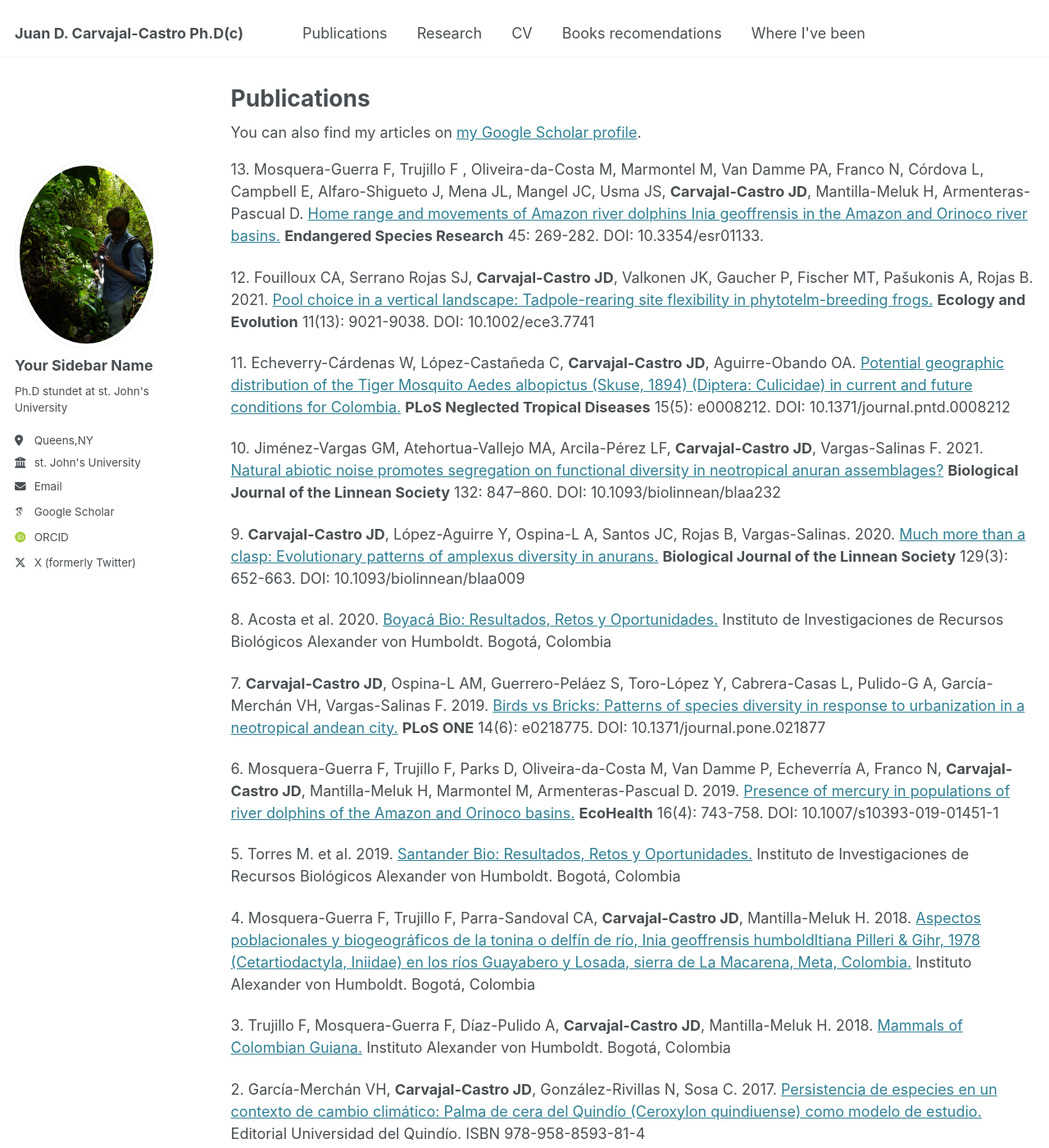
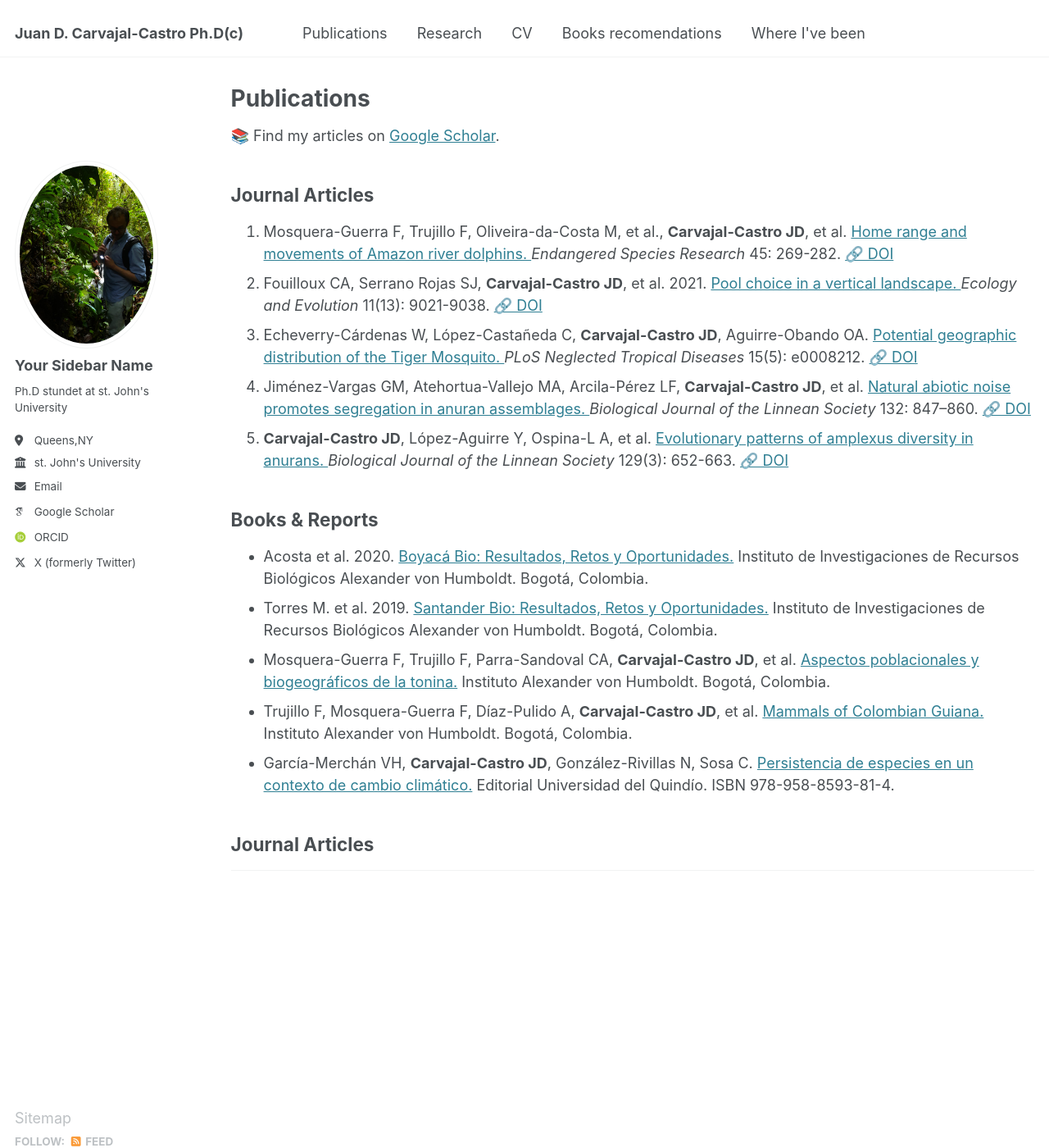
Before and after one commit to carvajaljcastro/carvajaljcastro.github.io, a Jekyll site: the page built from _pages/publications.html, in a window 1280 px wide and 1400 px high. Shown: the whole window at 82% size. Built offline with Jekyll 4.4.1, drawn with Linux system fonts in a browser that asks for light colours; some web fonts are replaced; some of the changed text lies outside the part shown.

Commit message:
commit # 12

```diff
--- a/_pages/publications.html
+++ b/_pages/publications.html
@@ -5,54 +5,100 @@ permalink: /publications/
 author_profile: true
 ---
 
+<!-- Google Scholar Link -->
 {% if site.author.googlescholar %}
-  <div class="wordwrap">You can also find my articles on <a href="{{site.author.googlescholar}}">my Google Scholar profile</a>.</div>
+<div class="scholar-box">
+  <p>📚 Find my articles on <a href="{{site.author.googlescholar}}" target="_blank">Google Scholar</a>.</p>
+</div>
 {% endif %}
 
+<!-- Publications List -->
+<h2>Journal Articles</h2>
+<ol class="publication-list">
+  <li>
+    Mosquera-Guerra F, Trujillo F, Oliveira-da-Costa M, et al., <b>Carvajal-Castro JD</b>, et al.
+    <a href="/Publication_folder/Home range and movements of Amazon river.pdf">
+      Home range and movements of Amazon river dolphins.
+    </a> <i>Endangered Species Research</i> 45: 269-282.
+    <a href="https://doi.org/10.3354/esr01133" target="_blank">🔗 DOI</a>
+  </li>
 
-<p> 13. Mosquera-Guerra F, Trujillo F , Oliveira-da-Costa M, Marmontel M, Van Damme PA, Franco N, Córdova L, Campbell E, Alfaro-Shigueto J, Mena JL, Mangel JC, Usma JS, <b>Carvajal-Castro JD</b>, Mantilla-Meluk H, Armenteras-Pascual D. <a href="/Publication_folder/Home range and movements of Amazon river.pdf">Home range and movements of Amazon river dolphins Inia geoffrensis in the Amazon and Orinoco river basins.</a> <b>Endangered Species Research</b> 45: 269-282. DOI: 10.3354/esr01133. </p>
+  <li>
+    Fouilloux CA, Serrano Rojas SJ, <b>Carvajal-Castro JD</b>, et al. 2021.
+    <a href="/Publication_folder/Ecology and Evolution - 2021 - Fouilloux.pdf">
+      Pool choice in a vertical landscape.
+    </a> <i>Ecology and Evolution</i> 11(13): 9021-9038.
+    <a href="https://doi.org/10.1002/ece3.7741" target="_blank">🔗 DOI</a>
+  </li>
 
-<p> 12. Fouilloux CA, Serrano Rojas SJ, <b>Carvajal-Castro JD</b>, Valkonen JK, Gaucher P, Fischer MT, Pašukonis A, Rojas B. 2021. <a href="/Publication_folder/Ecology and Evolution - 2021 - Fouilloux - Pool choice in a vertical landscape  Tadpole‐rearing site flexibility in.pdf">Pool choice in a vertical landscape: Tadpole-rearing site flexibility in phytotelm-breeding frogs.</a> <b>Ecology and Evolution</b> 11(13): 9021-9038. DOI: 10.1002/ece3.7741 </p>
+  <li>
+    Echeverry-Cárdenas W, López-Castañeda C, <b>Carvajal-Castro JD</b>, Aguirre-Obando OA.
+    <a href="/Publication_folder/Potential geographic distribution of the Tiger Mosquito.pdf">
+      Potential geographic distribution of the Tiger Mosquito.
+    </a> <i>PLoS Neglected Tropical Diseases</i> 15(5): e0008212.
+    <a href="https://doi.org/10.1371/journal.pntd.0008212" target="_blank">🔗 DOI</a>
+  </li>
 
-<p> 11. Echeverry-Cárdenas W, López-Castañeda C, <b>Carvajal-Castro JD</b>, Aguirre-Obando OA. <a href="/Publication_folder/Potential geographic distribution of the Tiger Mosquito.pdf">Potential geographic distribution of the Tiger Mosquito Aedes albopictus (Skuse, 1894) (Diptera: Culicidae) in current and future conditions for Colombia.</a> <b>PLoS Neglected Tropical Diseases</b> 15(5): e0008212. DOI: 10.1371/journal.pntd.0008212 </p>
+  <li>
+    Jiménez-Vargas GM, Atehortua-Vallejo MA, Arcila-Pérez LF, <b>Carvajal-Castro JD</b>, et al.
+    <a href="/Publication_folder/Assemblages_functional_diversity.pdf">
+      Natural abiotic noise promotes segregation in anuran assemblages.
+    </a> <i>Biological Journal of the Linnean Society</i> 132: 847–860.
+    <a href="https://doi.org/10.1093/biolinnean/blaa232" target="_blank">🔗 DOI</a>
+  </li>
 
-<p> 10. Jiménez-Vargas GM, Atehortua-Vallejo MA, Arcila-Pérez LF, <b>Carvajal-Castro JD</b>, Vargas-Salinas F. 2021. <a href="/Publication_folder/Assemblages_functional_diversity.pdf">Natural abiotic noise promotes segregation on functional diversity in neotropical anuran assemblages?</a> <b>Biological Journal of the Linnean Society</b> 132: 847–860. DOI: 10.1093/biolinnean/blaa232 </p>
+  <li>
+    <b>Carvajal-Castro JD</b>, López-Aguirre Y, Ospina-L A, et al.
+    <a href="/Publication_folder/Carvajal_etal_2020_amplexus.pdf">
+      Evolutionary patterns of amplexus diversity in anurans.
+    </a> <i>Biological Journal of the Linnean Society</i> 129(3): 652-663.
+    <a href="https://doi.org/10.1093/biolinnean/blaa009" target="_blank">🔗 DOI</a>
+  </li>
+</ol>
 
-<p> 9. <b>Carvajal-Castro JD</b>, López-Aguirre Y, Ospina-L A, Santos JC, Rojas B, Vargas-Salinas. 2020. <a href="/Publication_folder/Carvajal_etal_2020_amplexus.pdf">Much more than a clasp: Evolutionary patterns of amplexus diversity in anurans.</a> <b>Biological Journal of the Linnean Society</b> 129(3): 652-663. DOI: 10.1093/biolinnean/blaa009 </p>
+<h2>Books & Reports</h2>
+<ul class="publication-list">
+  <li>
+    Acosta et al. 2020.
+    <a href="#">Boyacá Bio: Resultados, Retos y Oportunidades.</a>
+    Instituto de Investigaciones de Recursos Biológicos Alexander von Humboldt. Bogotá, Colombia.
+  </li>
 
-<p> 8. Acosta et al. 2020. <a href="#">Boyacá Bio: Resultados, Retos y Oportunidades.</a> Instituto de Investigaciones de Recursos Biológicos Alexander von Humboldt. Bogotá, Colombia</p>
+  <li>
+    Torres M. et al. 2019.
+    <a href="#">Santander Bio: Resultados, Retos y Oportunidades.</a>
+    Instituto de Investigaciones de Recursos Biológicos Alexander von Humboldt. Bogotá, Colombia.
+  </li>
 
-<p> 7. <b>Carvajal-Castro JD</b>, Ospina-L AM, Guerrero-Peláez S, Toro-López Y, Cabrera-Casas L, Pulido-G A, García-Merchán VH, Vargas-Salinas F. 2019. <a href="/Publication_folder/Patterns of species diversity in response to urbanization in a Neotropical Andean city.pdf">Birds vs Bricks: Patterns of species diversity in response to urbanization in a neotropical andean city.</a> <b>PLoS ONE</b> 14(6): e0218775. DOI: 10.1371/journal.pone.021877 </p>
+  <li>
+    Mosquera-Guerra F, Trujillo F, Parra-Sandoval CA, <b>Carvajal-Castro JD</b>, et al.
+    <a href="#">Aspectos poblacionales y biogeográficos de la tonina.</a>
+    Instituto Alexander von Humboldt. Bogotá, Colombia.
+  </li>
 
-<p> 6. Mosquera-Guerra F, Trujillo F, Parks D, Oliveira-da-Costa M, Van Damme P, Echeverría A, Franco N, <b>Carvajal-Castro JD</b>, Mantilla-Meluk H, Marmontel M, Armenteras-Pascual D. 2019. <a href="/Publication_folder/Mercury in Populations of River Dolphins of the Amazon and Orinoco Basins.pdf">Presence of mercury in populations of river dolphins of the Amazon and Orinoco basins.</a> <b>EcoHealth</b> 16(4): 743-758. DOI: 10.1007/s10393-019-01451-1 </p>
+  <li>
+    Trujillo F, Mosquera-Guerra F, Díaz-Pulido A, <b>Carvajal-Castro JD</b>, et al.
+    <a href="#">Mammals of Colombian Guiana.</a>
+    Instituto Alexander von Humboldt. Bogotá, Colombia.
+  </li>
 
-<p> 5. Torres M. et al. 2019. <a href="#">Santander Bio: Resultados, Retos y Oportunidades.</a> Instituto de Investigaciones de Recursos Biológicos Alexander von Humboldt. Bogotá, Colombia</p>
-
-<p> 4. Mosquera-Guerra F, Trujillo F, Parra-Sandoval CA, <b>Carvajal-Castro JD</b>, Mantilla-Meluk H. 2018. <a href="#">Aspectos poblacionales y biogeográficos de la tonina o delfín de río, Inia geoffrensis humboldltiana Pilleri & Gihr, 1978 (Cetartiodactyla, Iniidae) en los ríos Guayabero y Losada, sierra de La Macarena, Meta, Colombia.</a> Instituto Alexander von Humboldt. Bogotá, Colombia</p>
-
-<p> 3. Trujillo F, Mosquera-Guerra F, Díaz-Pulido A, <b>Carvajal-Castro JD</b>, Mantilla-Meluk H. 2018. <a href="#">Mammals of Colombian Guiana.</a> Instituto Alexander von Humboldt. Bogotá, Colombia</p>
-
-<p> 2. García-Merchán VH, <b>Carvajal-Castro JD</b>, González-Rivillas N, Sosa C. 2017. <a href="#">Persistencia de especies en un contexto de cambio climático: Palma de cera del Quindío (Ceroxylon quindiuense) como modelo de estudio.</a> Editorial Universidad del Quindío. ISBN 978-958-8593-81-4 </p>
-
-<p> 1. <b>Carvajal-Castro JD</b>, Vargas-Salinas F. 2016. <a href="/Publication_folder/Stream_noise_habitat_filtering_.pdf">Stream noise, habitat filtering, and the phenotypic and phylogenetic structure of Neotropical anuran assemblages.</a> <b>Evolutionary Ecology</b> 30(3): 451–469. DOI: 10.1007/s10682-016-9817-8 </p>
-
-
+  <li>
+    García-Merchán VH, <b>Carvajal-Castro JD</b>, González-Rivillas N, Sosa C.
+    <a href="#">Persistencia de especies en un contexto de cambio climático.</a>
+    Editorial Universidad del Quindío. ISBN 978-958-8593-81-4.
+  </li>
+</ul>
 
 {% include base_path %}
 
-<!-- New style rendering if publication categories are defined -->
+<!-- Improved Category Rendering -->
 {% if site.publication_category %}
-  {% for category in site.publication_category  %}
-    {% assign title_shown = false %}
+  {% for category in site.publication_category %}
+    <h2>{{ category[1].title }}</h2><hr />
     {% for post in site.publications reversed %}
-      {% if post.category != category[0] %}
-        {% continue %}
+      {% if post.category == category[0] %}
+        {% include archive-single.html %}
       {% endif %}
-      {% unless title_shown %}
-        <h2>{{ category[1].title }}</h2><hr />
-        {% assign title_shown = true %}
-      {% endunless %}
-      {% include archive-single.html %}
     {% endfor %}
   {% endfor %}
 {% else %}
--- /dev/null
+++ b/_sass/custom/custom.scss
@@ -0,0 +1,24 @@
+.scholar-box {
+    background-color: #f4f4f4;
+    padding: 10px;
+    border-left: 5px solid #0073e6;
+    font-size: 1.1em;
+  }
+
+  .publication-list {
+    list-style: decimal;
+    padding-left: 20px;
+  }
+
+  .publication-list li {
+    margin-bottom: 15px;
+  }
+
+  .publication-list a {
+    color: #0073e6;
+    text-decoration: none;
+  }
+
+  .publication-list a:hover {
+    text-decoration: underline;
+  }
```
